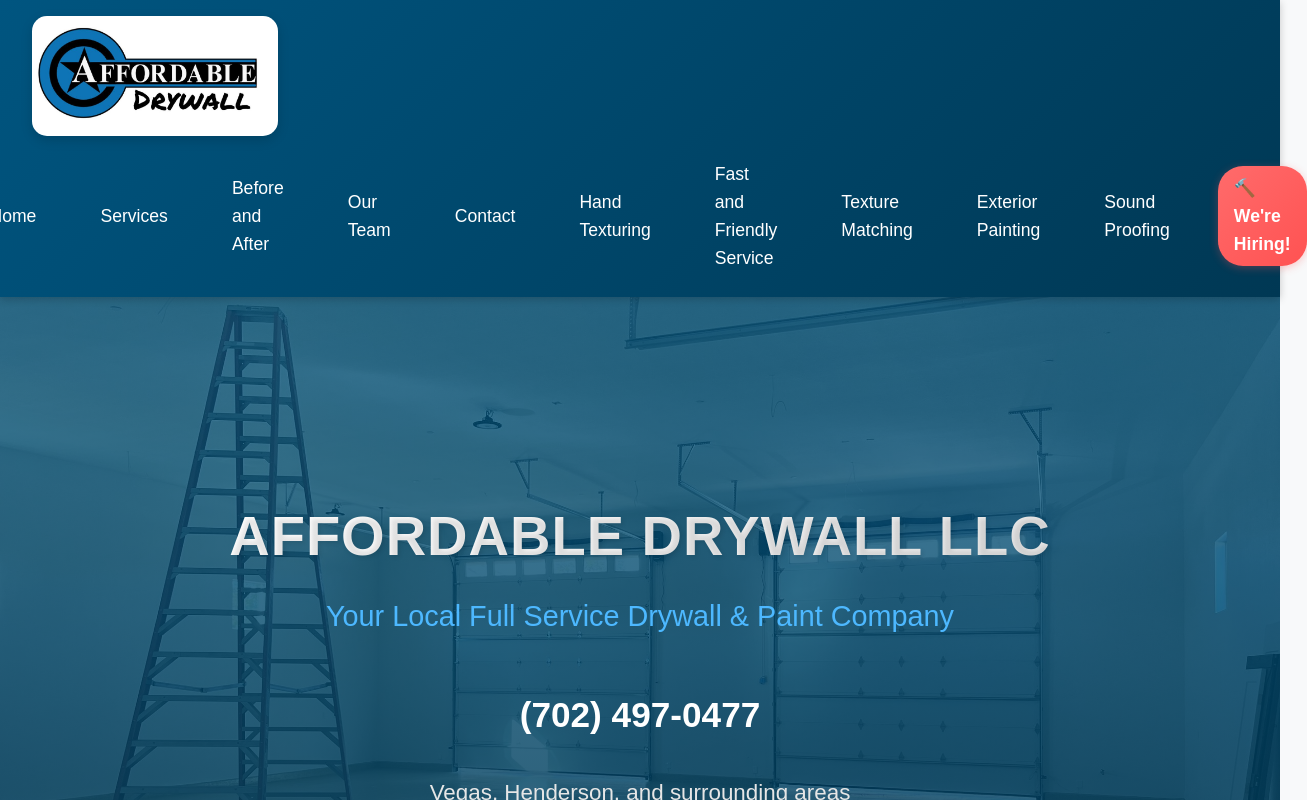
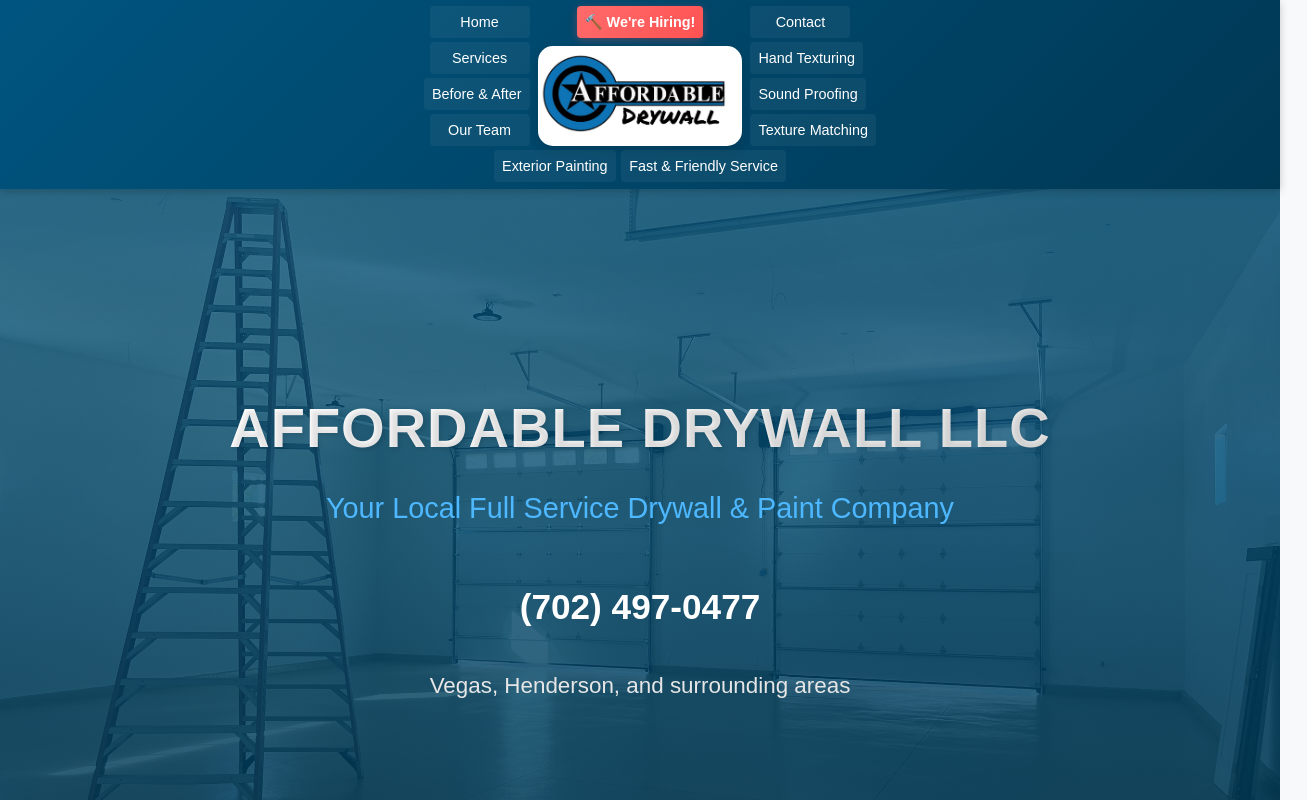
Before and after one commit to NubsCarson/greg-new, a React (Create React App) app: page / in a window 1280 px wide. Shown: the top 800 px of the page, 1307 px wide, since content can reach past the window. Built offline with nearby package versions, Linux system fonts and the light colour scheme; a web font is replaced by a local one.

Commit message:
Major UI improvements: Updated navigation layout and created professional footer with all pages

```diff
--- a/src/components/Footer.js
+++ b/src/components/Footer.js
@@ -1,61 +1,134 @@
 import React from 'react';
+import { Link } from 'react-router-dom';
 import styled from 'styled-components';
-import homeAdvisorIcon from '../images/Icon1.png';
 
 const FooterContainer = styled.footer`
-  background: rgba(0, 0, 0, 0.2);
-  padding: 2rem;
-  text-align: center;
-  margin-top: 4rem;
-  backdrop-filter: blur(5px);
-  border-top: 1px solid rgba(255, 255, 255, 0.1);
+  background: linear-gradient(135deg, #003854 0%, #002540 100%);
+  color: white;
+  padding: 3rem 1rem 2rem;
+  width: 100%;
+  box-shadow: 0 -2px 8px rgba(0, 0, 0, 0.2);
+`;
+
+const FooterContent = styled.div`
+  max-width: 1200px;
+  margin: 0 auto;
+  display: grid;
+  grid-template-columns: repeat(auto-fit, minmax(250px, 1fr));
+  gap: 2rem;
 
   @media (max-width: 768px) {
-    padding: 1.5rem;
-    margin-top: 2rem;
+    grid-template-columns: repeat(auto-fit, minmax(200px, 1fr));
+    gap: 1.5rem;
   }
 `;
 
-const Copyright = styled.p`
-  color: rgba(255, 255, 255, 0.8);
-  font-size: 0.9rem;
-  margin: 0;
+const FooterSection = styled.div`
+  display: flex;
+  flex-direction: column;
+  gap: 1rem;
+`;
 
-  @media (max-width: 768px) {
-    font-size: 0.8rem;
+const SectionTitle = styled.h3`
+  font-size: 1.2rem;
+  margin-bottom: 0.5rem;
+  color: #ffffff;
+  font-weight: bold;
+  position: relative;
+  padding-bottom: 0.5rem;
+
+  &:after {
+    content: '';
+    position: absolute;
+    bottom: 0;
+    left: 0;
+    width: 40px;
+    height: 2px;
+    background: #ff5252;
   }
 `;
 
-const Certification = styled.div`
-  margin-bottom: 1.5rem;
+const FooterLink = styled(Link)`
+  color: #e0e0e0;
+  text-decoration: none;
+  font-size: 0.95rem;
+  transition: all 0.3s ease;
+  padding: 0.3rem 0;
+  display: flex;
+  align-items: center;
 
-  img {
-    height: 180px;
-    transition: transform 0.3s ease;
-    filter: drop-shadow(0 2px 4px rgba(0, 0, 0, 0.2));
-
-    &:hover {
-      transform: scale(1.05);
-    }
-  }
-
-  @media (max-width: 768px) {
-    margin-bottom: 1rem;
-
-    img {
-      height: 140px;
-    }
+  &:hover {
+    color: #ffffff;
+    transform: translateX(5px);
   }
 `;
 
+const CompanyInfo = styled.div`
+  font-size: 0.95rem;
+  color: #e0e0e0;
+  line-height: 1.6;
+`;
+
+const Copyright = styled.div`
+  text-align: center;
+  padding-top: 2rem;
+  margin-top: 2rem;
+  border-top: 1px solid rgba(255, 255, 255, 0.1);
+  color: #e0e0e0;
+  font-size: 0.9rem;
+`;
+
+const Logo = styled.img`
+  height: 80px;
+  width: auto;
+  margin-bottom: 1rem;
+  border-radius: 10px;
+`;
+
 function Footer() {
+  const currentYear = new Date().getFullYear();
+
   return (
     <FooterContainer>
-      <Certification>
-        <img src={homeAdvisorIcon} alt="Home Advisor Certified" />
-      </Certification>
+      <FooterContent>
+        <FooterSection>
+          <Logo src="/images/Logo.png" alt="Affordable Drywall LLC Logo" />
+          <CompanyInfo>
+            Professional drywall services with a commitment to quality and customer satisfaction.
+            Serving our community with excellence.
+          </CompanyInfo>
+        </FooterSection>
+
+        <FooterSection>
+          <SectionTitle>Main Pages</SectionTitle>
+          <FooterLink to="/">Home</FooterLink>
+          <FooterLink to="/services">Services</FooterLink>
+          <FooterLink to="/before-and-after">Before & After</FooterLink>
+          <FooterLink to="/our-team">Our Team</FooterLink>
+          <FooterLink to="/contact">Contact</FooterLink>
+        </FooterSection>
+
+        <FooterSection>
+          <SectionTitle>Our Services</SectionTitle>
+          <FooterLink to="/hand-texturing">Hand Texturing</FooterLink>
+          <FooterLink to="/texture-matching">Texture Matching</FooterLink>
+          <FooterLink to="/exterior-painting">Exterior Painting</FooterLink>
+          <FooterLink to="/sound-proofing">Sound Proofing</FooterLink>
+          <FooterLink to="/fast-service">Fast & Friendly Service</FooterLink>
+        </FooterSection>
+
+        <FooterSection>
+          <SectionTitle>We're Hiring!</SectionTitle>
+          <CompanyInfo>
+            Join our team of skilled professionals! We offer competitive pay,
+            great benefits, and opportunities for growth.
+          </CompanyInfo>
+          <FooterLink to="/#hiring-section">🔨 Apply Now</FooterLink>
+        </FooterSection>
+      </FooterContent>
+
       <Copyright>
-        © 2025 Affordable Drywall LLC. All Rights Reserved. NSCB License # 0090041
+        © {currentYear} Affordable Drywall LLC. All rights reserved.
       </Copyright>
     </FooterContainer>
   );
--- a/src/components/Navigation.js
+++ b/src/components/Navigation.js
@@ -1,23 +1,55 @@
-import React, { useState } from 'react';
+import React from 'react';
 import { Link } from 'react-router-dom';
 import styled from 'styled-components';
 
 const NavContainer = styled.nav`
   background: linear-gradient(135deg, #005580 0%, #003854 100%);
-  padding: 1rem;
+  padding: 0.25rem;
   position: sticky;
   top: 0;
   z-index: 1000;
   display: flex;
+  align-items: center;
+  justify-content: center;
+  box-shadow: 0 2px 8px rgba(0, 0, 0, 0.2);
+  width: 100%;
+`;
+
+const NavContent = styled.div`
+  position: relative;
+  display: grid;
+  grid-template-columns: minmax(85px, 1fr) auto minmax(85px, 1fr);
+  gap: 0.25rem;
+  max-width: 1200px;
+  width: 100%;
+  align-items: center;
+  justify-content: center;
+  padding: 0.15rem;
+
+  @media (max-width: 768px) {
+    grid-template-columns: minmax(75px, 1fr) auto minmax(75px, 1fr);
+    gap: 0.15rem;
+    padding: 0.1rem;
+  }
+`;
+
+const LogoWrapper = styled.div`
+  grid-column: 2;
+  display: flex;
   flex-direction: column;
   align-items: center;
-  box-shadow: 0 2px 8px rgba(0, 0, 0, 0.2);
+  gap: 0.25rem;
+  padding: 0 0.25rem;
+
+  @media (max-width: 768px) {
+    gap: 0.15rem;
+    padding: 0 0.15rem;
+  }
 `;
 
 const Logo = styled.img`
-  height: 120px;
+  height: 100px;
   width: auto;
-  margin-bottom: 1rem;
   border-radius: 15px;
   box-shadow: 0 4px 12px rgba(0, 0, 0, 0.15);
   transition: transform 0.3s ease;
@@ -27,60 +59,67 @@
   }
 
   @media (max-width: 768px) {
-    height: 90px;
+    height: 70px;
   }
 `;
 
-const TopBar = styled.div`
-  width: 100%;
+const ButtonGroup = styled.div`
   display: flex;
-  justify-content: space-between;
-  align-items: center;
-  padding: 0 1rem;
-`;
+  flex-direction: column;
+  gap: 0.25rem;
+  align-items: ${props => props.align || 'center'};
+  justify-content: center;
 
-const MenuButton = styled.button`
-  display: none;
-  background: none;
-  border: none;
-  color: white;
-  font-size: 1.5rem;
-  cursor: pointer;
-  padding: 0.5rem;
-  transition: transform 0.3s ease;
+  &.left {
+    grid-column: 1;
+    align-items: flex-end;
+  }
+
+  &.right {
+    grid-column: 3;
+    align-items: flex-start;
+  }
+
+  &.middle {
+    grid-column: 2;
+    flex-direction: row;
+    gap: 0.35rem;
+    margin-bottom: 0.25rem;
+    order: -1;
 
     @media (max-width: 768px) {
-    display: block;
+      gap: 0.25rem;
+      margin-bottom: 0.15rem;
+    }
   }
 
-  &:hover {
-    transform: scale(1.1);
+  &.bottom {
+    grid-column: 1 / -1;
+    flex-direction: row;
+    justify-content: center;
+    gap: 0.35rem;
   }
-`;
-
-const NavLinks = styled.div`
-  display: flex;
-  gap: 2rem;
-  align-items: center;
 
   @media (max-width: 768px) {
-    flex-direction: column;
-    width: 100%;
-    max-height: ${props => (props.isOpen ? '100vh' : '0')};
-    overflow: hidden;
-    transition: max-height 0.3s ease-in-out;
-    gap: 0.35rem;
-    padding: ${props => (props.isOpen ? '0.5rem 0' : '0')};
+    gap: 0.15rem;
   }
 `;
 
 const NavLink = styled(Link)`
   color: white;
   text-decoration: none;
-  font-size: 1.1rem;
-  padding: 0.5rem 1rem;
+  font-size: 0.9rem;
+  padding: 0.25rem 0.5rem;
   border-radius: 4px;
   transition: all 0.3s ease;
+  text-align: center;
+  background: rgba(255, 255, 255, 0.05);
+  white-space: nowrap;
+  min-width: 100px;
+  height: 32px;
+  display: flex;
+  align-items: center;
+  justify-content: center;
 
   &:hover {
     background: rgba(255, 255, 255, 0.1);
@@ -88,25 +127,19 @@
   }
 
   @media (max-width: 768px) {
-    width: 100%;
-    text-align: center;
-    padding: 0.4rem;
-    font-size: 0.95rem;
-
-    &:hover {
-      background: rgba(255, 255, 255, 0.15);
-      transform: none;
-    }
+    font-size: 0.7rem;
+    padding: 0.2rem 0.4rem;
+    min-width: 90px;
+    height: 28px;
   }
 `;
 
 const HiringButton = styled(NavLink)`
   background: linear-gradient(135deg, #ff6b6b 0%, #ff5252 100%);
   color: white;
-  padding: 0.5rem 1rem;
-  border-radius: 25px;
   font-weight: bold;
   box-shadow: 0 2px 8px rgba(255, 82, 82, 0.3);
+  min-width: 110px;
 
   &:hover {
     background: linear-gradient(135deg, #ff5252 0%, #ff4242 100%);
@@ -115,49 +148,44 @@
   }
 
   @media (max-width: 768px) {
-    width: 90%;
-    margin: 0.35rem auto;
-    padding: 0.4rem;
-    font-size: 0.95rem;
+    min-width: 100px;
   }
 `;
 
 function Navigation() {
-  const [isOpen, setIsOpen] = useState(false);
-
-  const handleLinkClick = () => {
-    setIsOpen(false);
-  };
-
   const scrollToHiring = () => {
     const hiringSection = document.getElementById('hiring-section');
     if (hiringSection) {
       hiringSection.scrollIntoView({ behavior: 'smooth' });
     }
-    setIsOpen(false);
   };
 
   return (
     <NavContainer>
-      <TopBar>
+      <NavContent>
+        <ButtonGroup className="left">
+          <NavLink to="/">Home</NavLink>
+          <NavLink to="/services">Services</NavLink>
+          <NavLink to="/before-and-after">Before & After</NavLink>
+          <NavLink to="/our-team">Our Team</NavLink>
+        </ButtonGroup>
+        <LogoWrapper>
+          <ButtonGroup className="middle">
+            <HiringButton to="/#hiring-section" onClick={scrollToHiring}>🔨 We're Hiring!</HiringButton>
+          </ButtonGroup>
           <Logo src="/images/Logo.png" alt="Affordable Drywall LLC Logo" />
-        <MenuButton onClick={() => setIsOpen(!isOpen)}>
-          {isOpen ? '✕' : '☰'}
-        </MenuButton>
-      </TopBar>
-      <NavLinks isOpen={isOpen}>
-        <NavLink to="/" onClick={handleLinkClick}>Home</NavLink>
-        <NavLink to="/services" onClick={handleLinkClick}>Services</NavLink>
-        <NavLink to="/before-and-after" onClick={handleLinkClick}>Before and After</NavLink>
-        <NavLink to="/our-team" onClick={handleLinkClick}>Our Team</NavLink>
-        <NavLink to="/contact" onClick={handleLinkClick}>Contact</NavLink>
-        <NavLink to="/hand-texturing" onClick={handleLinkClick}>Hand Texturing</NavLink>
-        <NavLink to="/fast-service" onClick={handleLinkClick}>Fast and Friendly Service</NavLink>
-        <NavLink to="/texture-matching" onClick={handleLinkClick}>Texture Matching</NavLink>
-        <NavLink to="/exterior-painting" onClick={handleLinkClick}>Exterior Painting</NavLink>
-        <NavLink to="/sound-proofing" onClick={handleLinkClick}>Sound Proofing</NavLink>
-        <HiringButton to="/#hiring-section" onClick={scrollToHiring}>🔨 We're Hiring!</HiringButton>
-      </NavLinks>
+        </LogoWrapper>
+        <ButtonGroup className="right">
+          <NavLink to="/contact">Contact</NavLink>
+          <NavLink to="/hand-texturing">Hand Texturing</NavLink>
+          <NavLink to="/sound-proofing">Sound Proofing</NavLink>
+          <NavLink to="/texture-matching">Texture Matching</NavLink>
+        </ButtonGroup>
+        <ButtonGroup className="bottom">
+          <NavLink to="/exterior-painting">Exterior Painting</NavLink>
+          <NavLink to="/fast-service">Fast & Friendly Service</NavLink>
+        </ButtonGroup>
+      </NavContent>
     </NavContainer>
   );
 }
```
Lines whose indentation alone changed are shown as unchanged.
